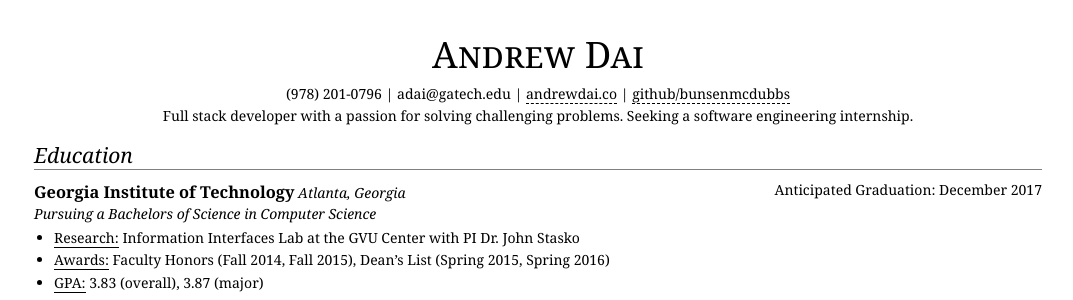
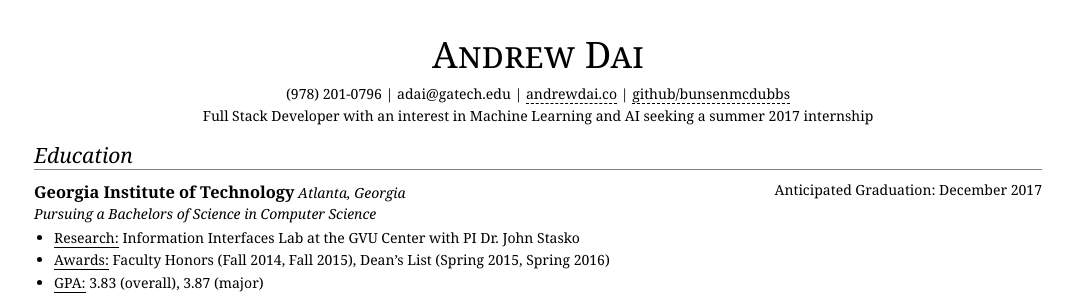
Before and after one commit to bunsenmcdubbs/bunsenmcdubbs.github.io, a Jekyll site: the page resume/index.html, which Jekyll copies as it is, in a window 1280 px wide. Shown: the part 149-449 px from the top of the page, without its empty margins (102-1175 px from the left). Built offline with Jekyll 4.4.1, drawn with Linux system fonts in a browser that asks for light colours.

Commit message:
update objective

```diff
--- a/resume/index.html
+++ b/resume/index.html
@@ -28,9 +28,14 @@
     </ul>
   </div>
 
-  <p id="objective">Full stack developer with a passion for solving
-    challenging problems. Seeking a software engineering internship.</p>
+  <!-- <p id="objective">
+    Full stack developer with an interest for artificial intelligence and machine
+    learning and a passion tackling challenging problems.
+  </p> -->
 
+  <p id="objective">
+    Full Stack Developer with an interest in Machine Learning and AI seeking a summer 2017 internship
+  </p>
 </header>
 
 <div class="container">
```
